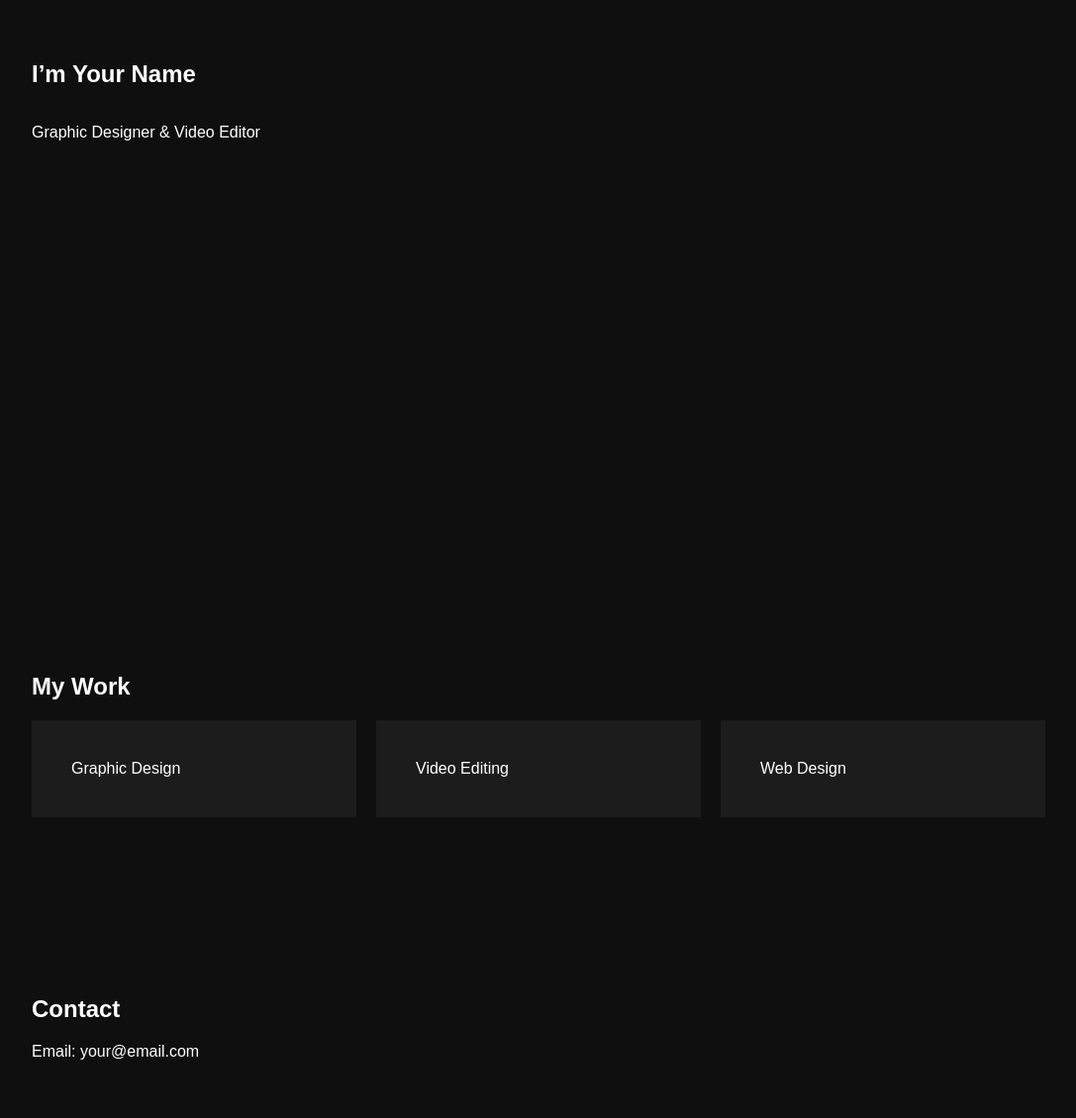
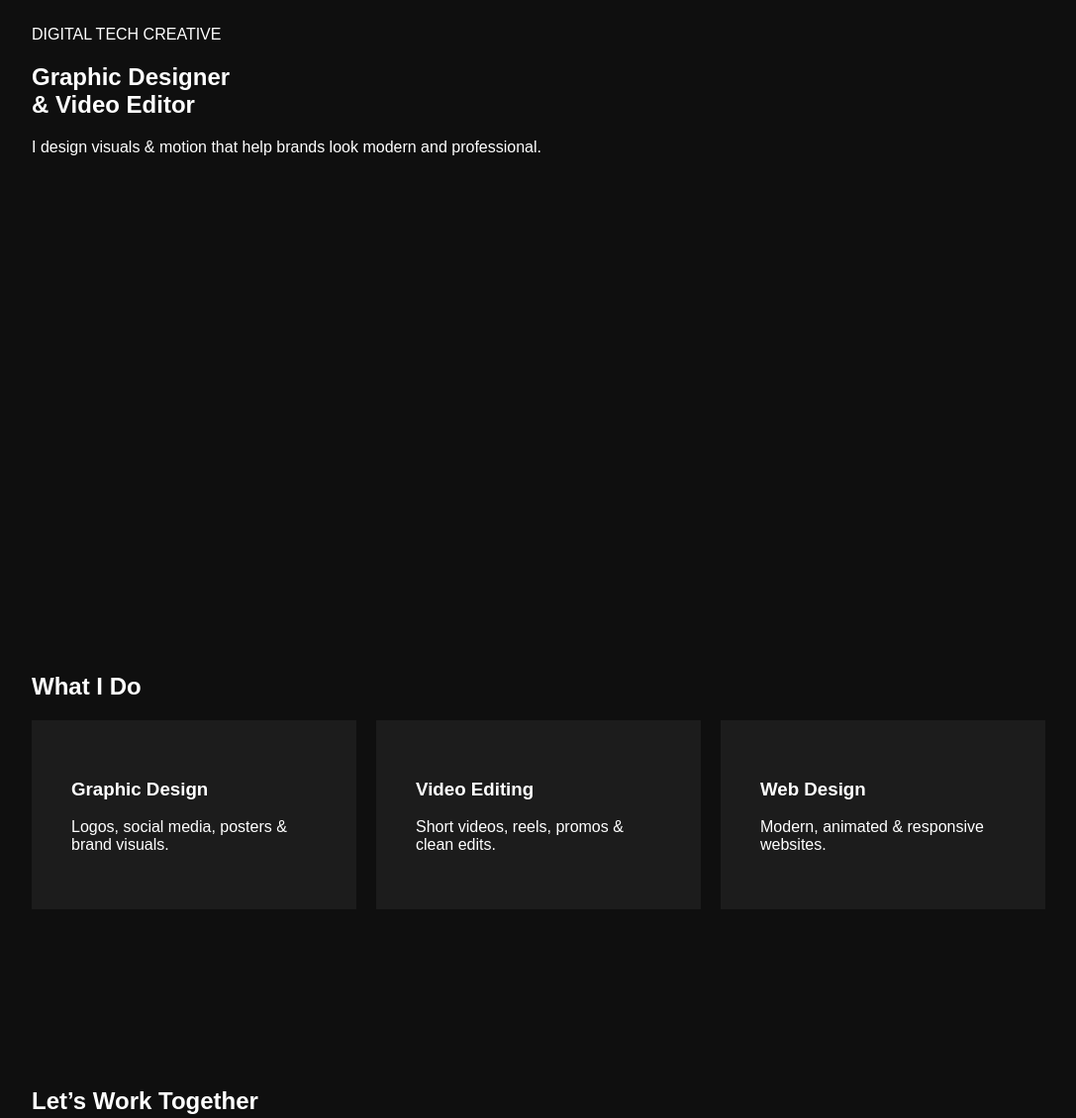
Before and after one commit to graphixitystudio/mywebsite, a plain HTML site: page index.html in a window 1280 px wide. Shown: the part 380-1510 px from the top of the page at 99% size, without its empty margins (96-1183 px from the left). Drawn offline with Linux system fonts and the light colour scheme.

Commit message:
Add index.html

```diff
--- a/index.html
+++ b/index.html
@@ -1,28 +1,50 @@
 <!DOCTYPE html>
 <html lang="en">
 <head>
-  <meta charset="UTF-8">
-  <title>Your Name | Creative Portfolio</title>
-  <link rel="stylesheet" href="style.css">
+<meta charset="UTF-8">
+<title>Your Name | Digital Creative</title>
+<meta name="viewport" content="width=device-width, initial-scale=1.0">
+
+<link href="https://fonts.googleapis.com/css2?family=Inter:wght@300;500;700&display=swap" rel="stylesheet">
+<link rel="stylesheet" href="style.css">
 </head>
+
 <body>
 
-<section class="hero reveal">
-  <h1>I’m Your Name</h1>
-  <p>Graphic Designer & Video Editor</p>
-</section>
-
-<section class="work reveal">
-  <h2>My Work</h2>
-  <div class="cards">
-    <div class="card">Graphic Design</div>
-    <div class="card">Video Editing</div>
-    <div class="card">Web Design</div>
+<!-- HERO -->
+<section class="hero">
+  <div class="hero-content reveal">
+    <span class="badge">DIGITAL TECH CREATIVE</span>
+    <h1>Graphic Designer<br>& Video Editor</h1>
+    <p>I design visuals & motion that help brands look modern and professional.</p>
   </div>
 </section>
 
+<!-- SERVICES -->
+<section class="services">
+  <h2 class="reveal">What I Do</h2>
+
+  <div class="cards">
+    <div class="card reveal">
+      <h3>Graphic Design</h3>
+      <p>Logos, social media, posters & brand visuals.</p>
+    </div>
+
+    <div class="card reveal">
+      <h3>Video Editing</h3>
+      <p>Short videos, reels, promos & clean edits.</p>
+    </div>
+
+    <div class="card reveal">
+      <h3>Web Design</h3>
+      <p>Modern, animated & responsive websites.</p>
+    </div>
+  </div>
+</section>
+
+<!-- CONTACT -->
 <section class="contact reveal">
-  <h2>Contact</h2>
+  <h2>Let’s Work Together</h2>
   <p>Email: your@email.com</p>
 </section>
 
```
